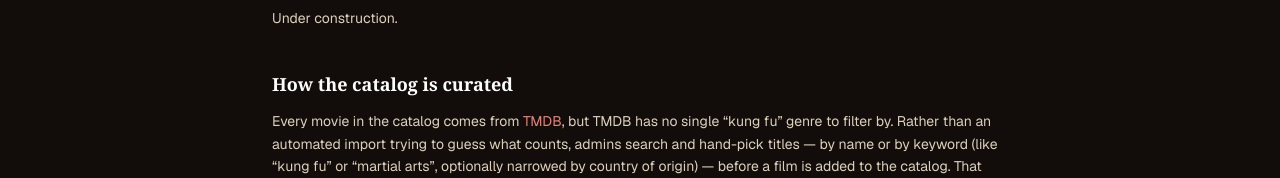
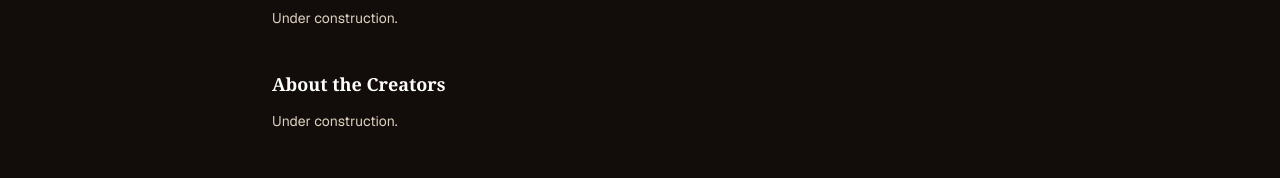
Before and after one commit to magnif1cent/stuff, a Next.js app: page /about in a window 1280 px wide. Shown: the part 196-374 px from the top of the page. Built offline with nearby package versions, Linux system fonts and the light colour scheme; no server answers.

Commit message:
Add placeholder "About the Creators" section to the About page
Co-Authored-By: Claude Sonnet 5 <noreply@anthropic.com>
Claude-Session: https://claude.ai/code/session_01DPC7T2QhXxQ8LkdYELEa2V

```diff
--- a/src/app/about/page.tsx
+++ b/src/app/about/page.tsx
@@ -12,6 +12,11 @@ export default function AboutPage() {
 
       <section className="mb-10">
         <h2 className="mb-3 font-serif text-lg font-semibold text-white">What this site is</h2>
+        <p className="text-sm leading-relaxed text-neutral-300">Under construction.</p>
+      </section>
+
+      <section className="mb-10">
+        <h2 className="mb-3 font-serif text-lg font-semibold text-white">About the Creators</h2>
         <p className="text-sm leading-relaxed text-neutral-300">Under construction.</p>
       </section>
 
```
Also changed, not shown: 1 other file (tests, documents, lock files or other folders).
